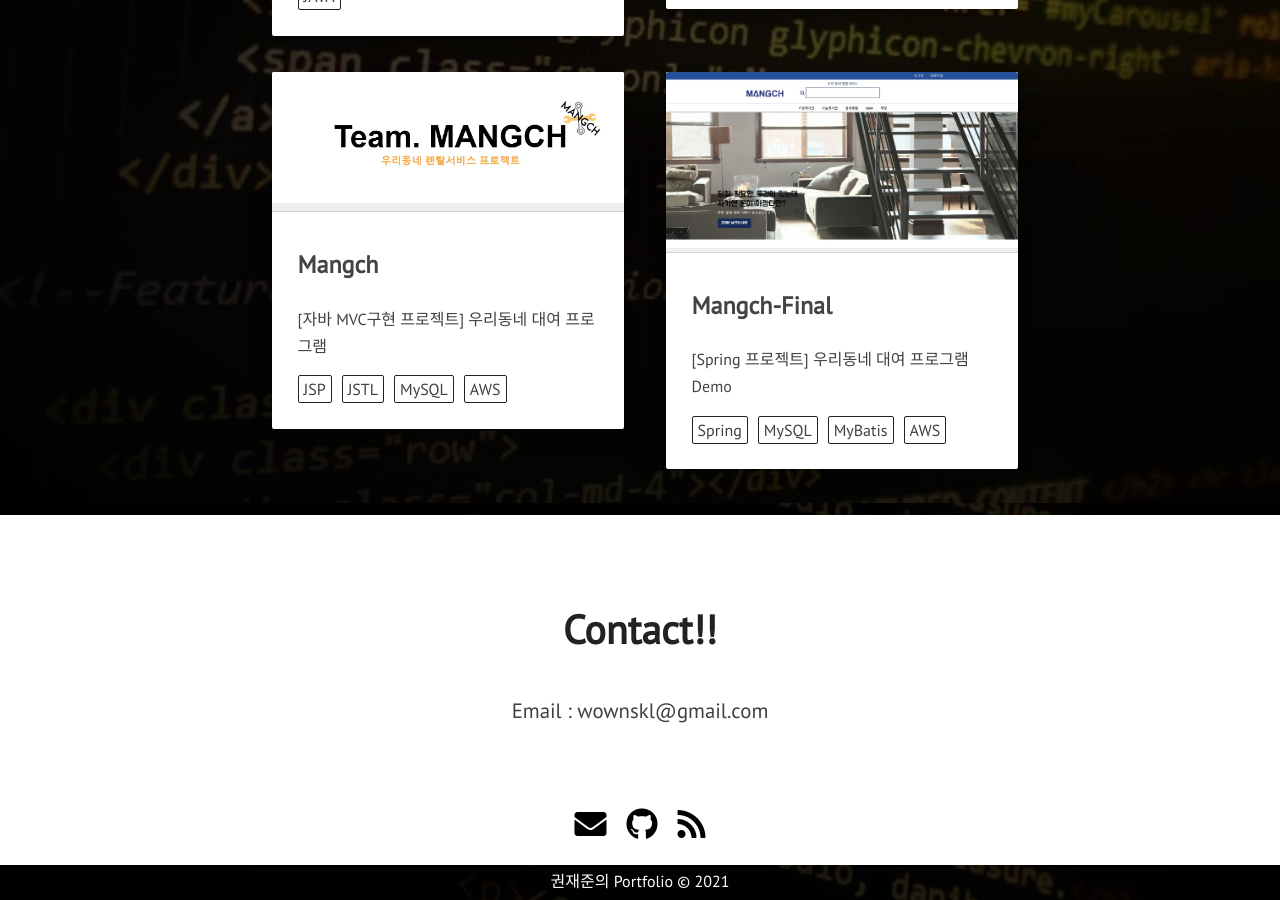
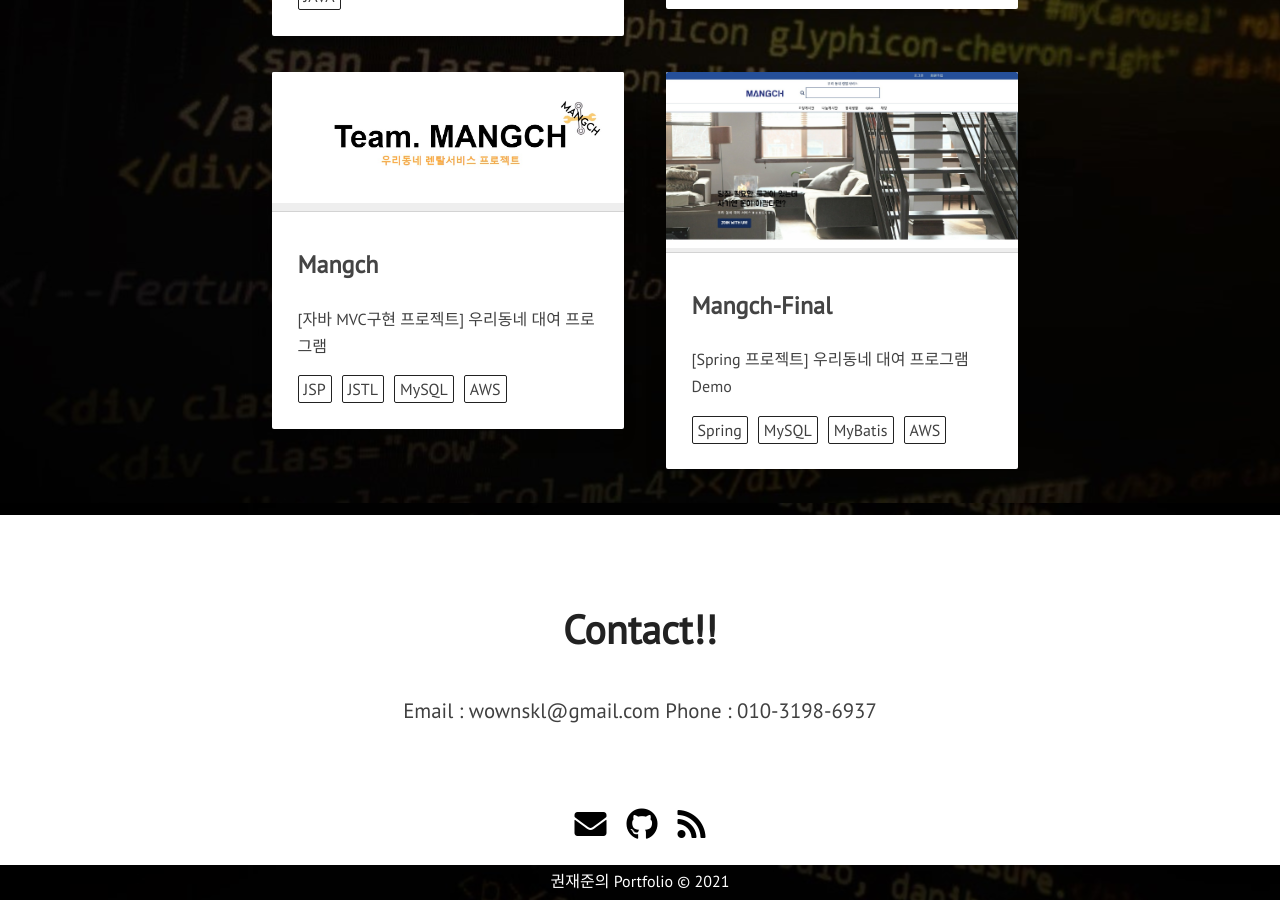
Before and after one commit to alikwon/alikwon.github.io, a Jekyll site: the page built from index.html, in a window 1280 px wide and 900 px high, scrolled down 2340 px. Built offline with Jekyll 4.4.1, drawn with Linux system fonts in a browser that asks for light colours; nearby versions of some CDN libraries.

Commit message:
Update extra.html

```diff
--- a/_includes/extra.html
+++ b/_includes/extra.html
@@ -4,6 +4,7 @@
             <div class="section-heading" id="chat-text">Contact!!</div>
             <p class="paragraph-text justify-text">
                 Email : wownskl@gmail.com
+                Phone : 010-3198-6937
             </p>
             <div class="extra-links">
                 <span class="hint--bottom bottom-link" aria-label="Email">
```
